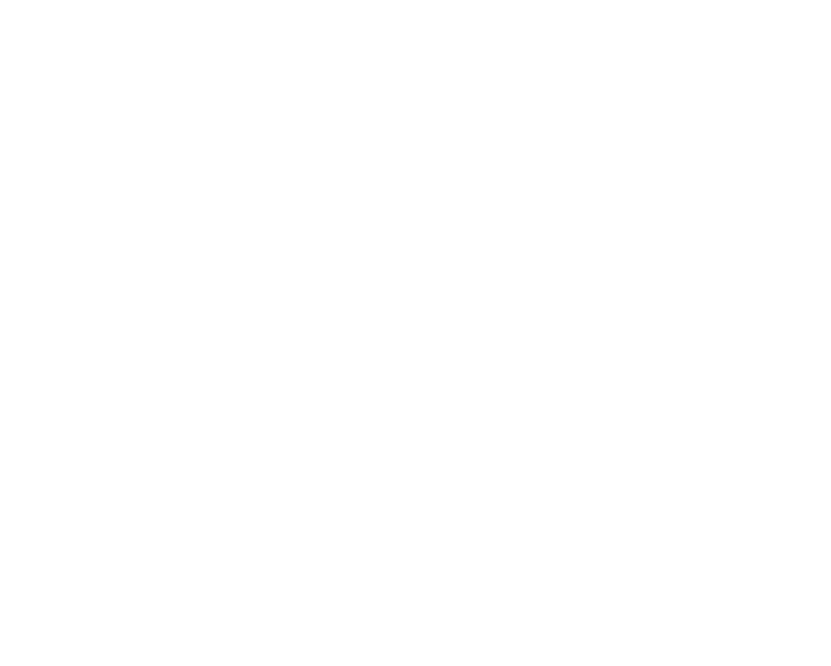
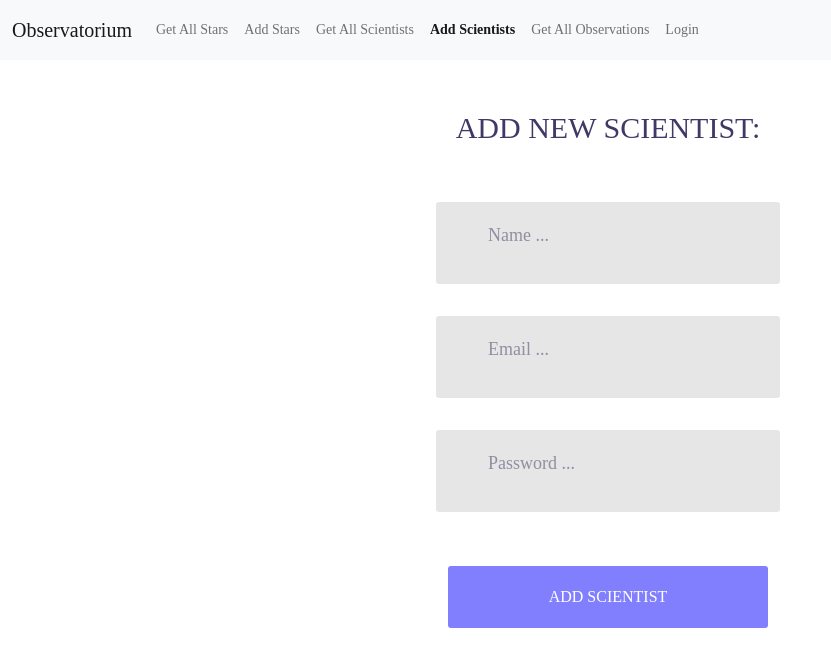
Before and after one commit to Djordje1998/Observatorija-React, a React (Create React App) app: page /scientists/add in a window 1280 px wide. Before the commit this address had no page. Shown: the top 666 px of the page, without its empty margins (0-831 px from the left). Built offline with nearby package versions, Linux system fonts and the light colour scheme.

Commit message:
Implementirana forma za dodavanje naucnika

```diff
--- a/src/App.js
+++ b/src/App.js
@@ -8,6 +8,7 @@
 import Stars from "./components/Stars";
 import Scientists from "./components/Scientists";
 import AddStar from "./components/AddStar";
+import AddScientist from "./components/AddScientist";
 
 function App() {
   const [token, setToken] = useState();
@@ -18,11 +19,10 @@
         <Route path="/login" element={<LoginPage addToken={setToken}/>} />
         <Route path="/register" element={<RegisterPage />} />
         <Route path="/" element={<NavBar token={token} addToken={setToken}/>}>
-          <Route path="stars" element={<Stars />} >
-
-          </Route>
+          <Route path="stars" element={<Stars />} />
           <Route path="stars/add" element={<AddStar />}/>
           <Route path="scientists" element={<Scientists />} />
+          <Route path="scientists/add" element={<AddScientist />} />
         </Route>
       </Routes>
     </BrowserRouter>
--- /dev/null
+++ b/src/components/AddScientist.jsx
@@ -0,0 +1,44 @@
+import "./css/main.css";
+import "./css/util.css";
+import Input from "./Input";
+import { useState } from "react";
+
+function AddScientist() {
+
+  const inputNames = ["name", "email", "password"];
+
+  const [scientistData, setScientistData] = useState({
+    name: "",
+    email: "",
+    password: ""
+  });
+
+  function handleInput(e) {
+    let newScientistData = scientistData;
+    newScientistData[e.target.name] = e.target.value;
+    setScientistData(newScientistData);
+    console.log(scientistData);
+  }
+
+  return (
+    <div className="col-5 forma">
+      <form
+      // onSubmit={handleAdd}
+      >
+        <span className="login100-form-title p-b-51">Add new scientist:</span>
+        <div className="col-form-label-sm ">
+          {<Input nameField={inputNames[0]} handleInput={handleInput} />}
+          {<Input nameField={inputNames[1]} handleInput={handleInput} />}
+          {<Input nameField={inputNames[2]} handleInput={handleInput} />}
+        </div>
+        <div className="container-login100-form-btn m-t-17">
+          <button type="submit" className="login100-form-btn">
+            Add Scientist
+          </button>
+        </div>
+      </form>
+    </div>
+  );
+}
+
+export default AddScientist;
--- a/src/components/Input.jsx
+++ b/src/components/Input.jsx
@@ -4,14 +4,20 @@
   return (
     <div className="row mb-3">
       <div className="col-sm-10 wrap-input100 validate-input m-b-16">
-        <div
-          className="wrap-input100 validate-input m-b-16"
-        >
+        <div className="wrap-input100 validate-input m-b-16">
           <input
             className="input100"
-            type="text"
+            type={
+              nameField === "email"
+                ? "email"
+                : nameField === "password"
+                ? "password"
+                : "text"
+            }
             name={nameField}
-            placeholder={nameField.charAt(0).toUpperCase() + nameField.slice(1) + " ..."}
+            placeholder={
+              nameField.charAt(0).toUpperCase() + nameField.slice(1) + " ..."
+            }
             onInput={handleInput}
           />
           <span className="focus-input100"></span>
```
